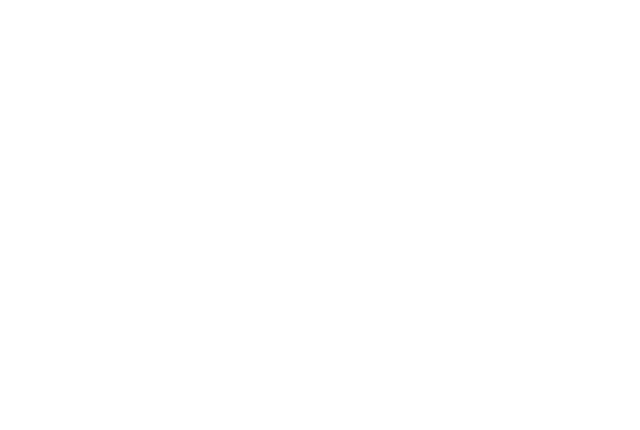
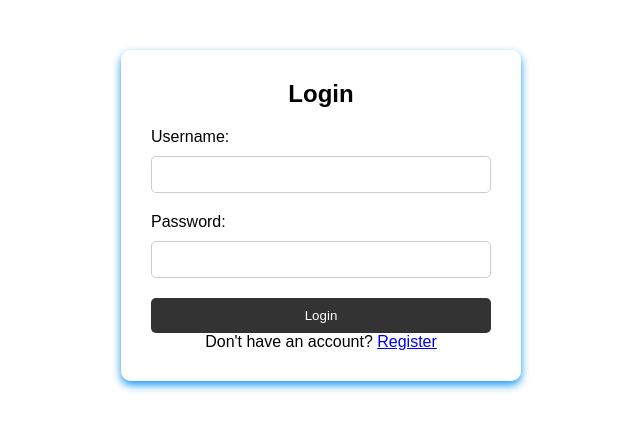
Before and after one commit to sujalnerniya19/Scholarship_Information, a plain HTML site: page web/login.html in a window 1280 px wide. Shown: the whole page, without its empty margins (319-959 px from the left). Drawn offline with Linux system fonts and the light colour scheme.

Commit message:
Login page

```diff
--- a/web/css/style.css
+++ b/web/css/style.css
@@ -17,7 +17,7 @@ header {
     justify-content: space-between;
     align-items: center;
     padding: 20px;
-    background-color: wheat; /* Semi-transparent white background */
+    background-color: wheat;
 }
 .logo {
     display: flex;
@@ -25,7 +25,7 @@ header {
 }
 
 .logo i {
-    height: 30px; /* Adjust as needed */
+    height: 30px;
     margin-right: 10px;
     font-size: 30px;
 }
@@ -50,3 +50,47 @@ nav ul li {
     display: inline;
     margin-right: 25px;
 }
+
+.form-container {
+    background-color: hsla(0, 0%, 100%, 0.9);
+    margin: 50px auto;
+    padding: 30px;
+    border-radius: 10px;
+    box-shadow: 0 4px 8px rgba(3, 146, 241, 0.943);
+    max-width: 400px;
+    width: 700px;
+}
+
+.form-container h2 {
+    margin-bottom: 20px;
+    text-align: center;
+}
+
+.form-container form {
+    display: flex;
+    flex-direction: column;
+}
+
+.form-container form label {
+    margin-bottom: 10px;
+}
+
+.form-container form input {
+    margin-bottom: 20px;
+    padding: 10px;
+    border: 1px solid #ccc;
+    border-radius: 5px;
+}
+
+.form-container form button {
+    padding: 10px;
+    border: none;
+    border-radius: 5px;
+    background-color: #333;
+    color: white;
+    cursor: pointer;
+}
+
+.form-container p {
+    text-align: center;
+}
--- a/web/login.html
+++ b/web/login.html
@@ -0,0 +1,25 @@
+<!DOCTYPE html>
+<html lang="en">
+<head>
+    <meta charset="UTF-8">
+    <meta name="viewport" content="width=device-width, initial-scale=1.0">
+    <title>Login</title>
+    <link rel="stylesheet" href="css/style.css">
+</head>
+<body>
+    <section class="form-container">
+        <form action="Login" method="post">
+            <h2>Login</h2>
+            <label for="username">Username:</label>
+            <input type="text" id="username" name="username" required>
+
+            <label for="password">Password:</label>
+            <input type="password" id="password" name="password" required>
+
+            <button type="submit">Login</button>
+            <p>Don't have an account? <a href="register.html">Register</a></p>
+        </form>
+    </section>
+
+</body>
+</html>
```
Also changed, not shown: web/index.html (+2 -3 lines).
